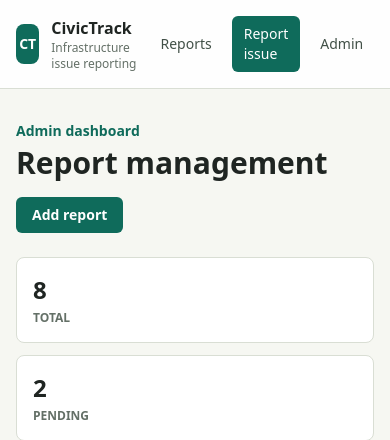
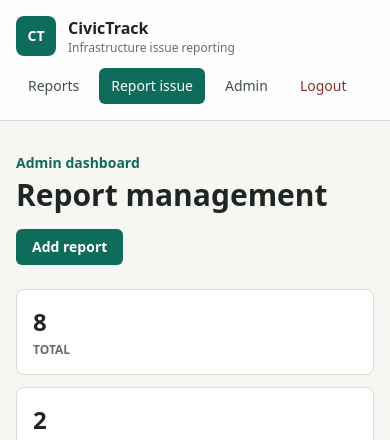
Before and after one commit to nahsir12390/crowdsource, a Laravel app: page /admin/issues in a window 390 px wide; the page is wider, and only the part inside the window is pictured. Shown: the top 440 px of that part. Run offline with Laravel 12, Linux system fonts and the light colour scheme; the visitor is signed in with stand-in values (Sample User, id 1); data comes from the database, SQL or seed files in the repository; style sheets or scripts are compiled from the project's sources; some web fonts are replaced.

Commit message:
Show admin navigation on mobile

```diff
--- a/resources/views/components/layouts/app.blade.php
+++ b/resources/views/components/layouts/app.blade.php
@@ -10,7 +10,7 @@
 </head>
 <body class="min-h-screen bg-[#f6f7f2] font-sans text-[#1f2522] antialiased">
     <div class="border-b border-[#d9ded4] bg-white/90">
-        <div class="mx-auto flex max-w-7xl items-center justify-between px-4 py-4 sm:px-6 lg:px-8">
+        <div class="mx-auto flex max-w-7xl flex-wrap items-center justify-between gap-3 px-4 py-4 sm:px-6 lg:px-8">
             <a href="{{ route('issues.index') }}" class="flex items-center gap-3">
                 <span class="grid h-10 w-10 place-items-center rounded-lg bg-[#0f6b5b] text-sm font-bold text-white">CT</span>
                 <span>
@@ -18,7 +18,7 @@
                     <span class="block text-xs text-[#647067]">Infrastructure issue reporting</span>
                 </span>
             </a>
-            <nav class="flex items-center gap-2 text-sm font-medium">
+            <nav class="flex w-full flex-wrap items-center gap-2 text-sm font-medium sm:w-auto">
                 <a href="{{ route('issues.index') }}" class="rounded-md px-3 py-2 text-[#415047] hover:bg-[#eef2ea]">Reports</a>
                 <a href="{{ route('issues.create') }}" class="rounded-md bg-[#0f6b5b] px-3 py-2 text-white hover:bg-[#0b584b]">Report issue</a>
                 @if(session('is_admin'))
@@ -28,7 +28,7 @@
                         <button class="rounded-md px-3 py-2 text-[#8b2f2f] hover:bg-[#f3e7e7]">Logout</button>
                     </form>
                 @else
-                    <a href="{{ route('admin.login') }}" class="hidden rounded-md px-3 py-2 text-[#415047] hover:bg-[#eef2ea] sm:inline-block">Admin</a>
+                    <a href="{{ route('admin.login') }}" class="rounded-md px-3 py-2 text-[#415047] hover:bg-[#eef2ea]">Admin</a>
                 @endif
             </nav>
         </div>
```
